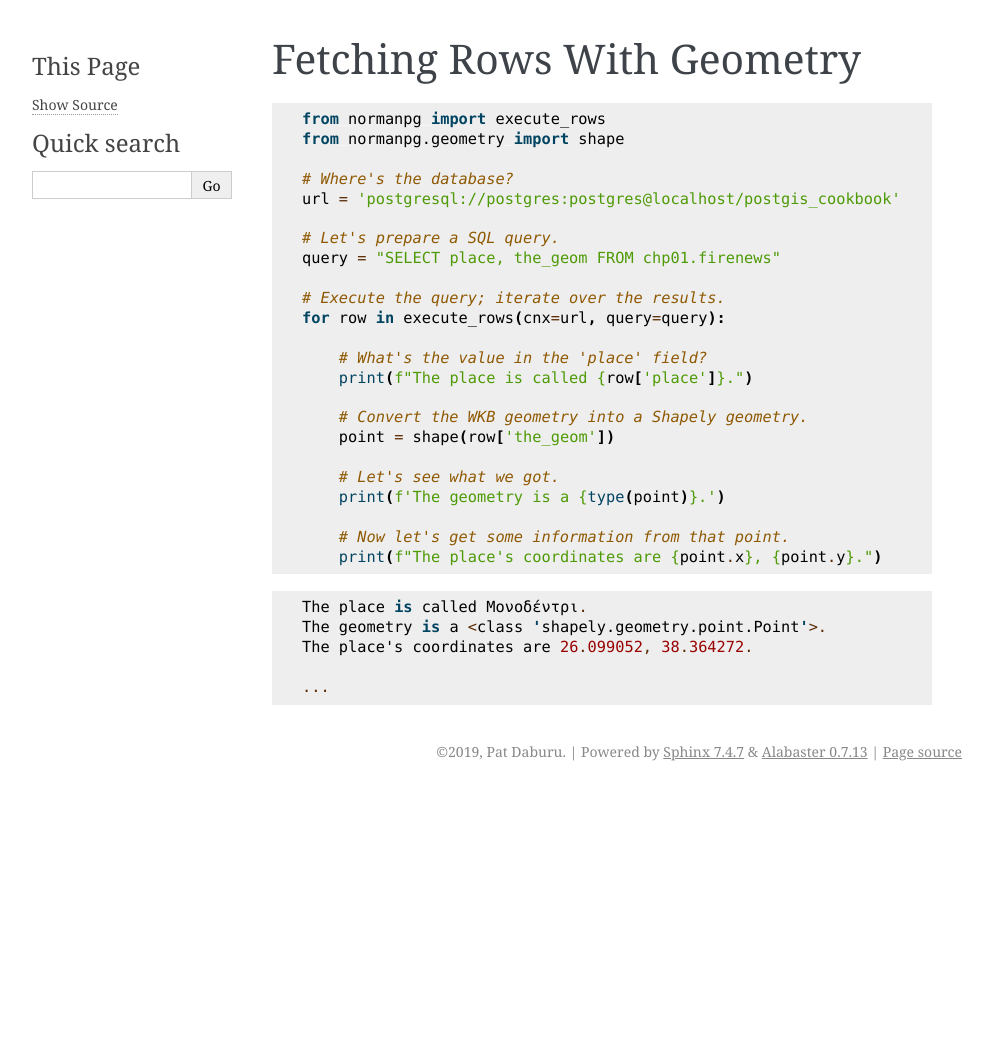
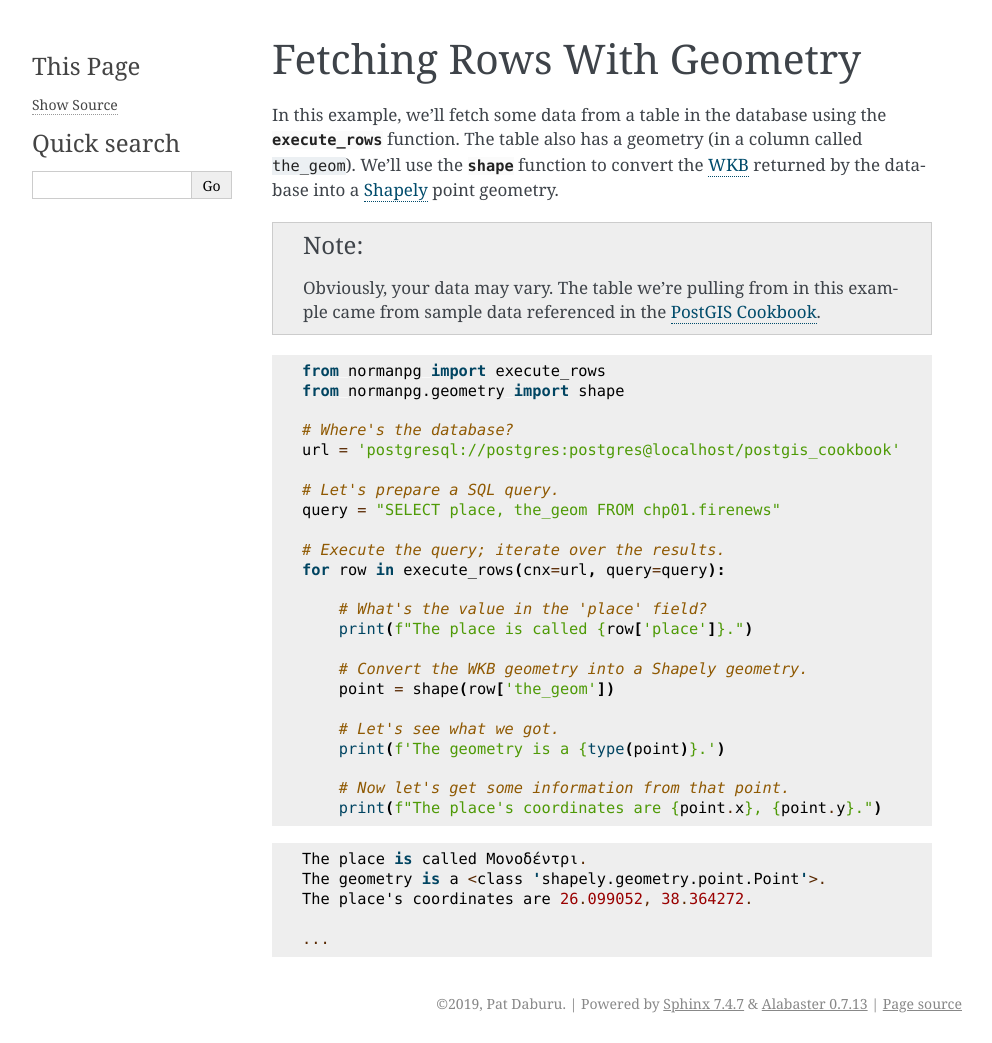
Before and after one commit to patdaburu/normanpg, a Sphinx documentation site: the page built from docs/source/examples/execute_rows.rst, in a window 1280 px wide. Shown: the whole page, without its empty margins (148-1140 px from the left). Built offline with Sphinx 7.4.7, drawn with Linux system fonts in a browser that asks for light colours; before the commit the page ends 900 px from its top, so only the background shows below that.

Commit message:
Updated execute_rows example.

```diff
--- a/docs/source/examples/execute_rows.rst
+++ b/docs/source/examples/execute_rows.rst
@@ -2,6 +2,21 @@
 
 Fetching Rows With Geometry
 ===========================
+
+In this example, we'll fetch some data from a table in the database using the
+:py:func:`execute_rows <normanpg.pg.execute_rows>` function.  The table also
+has a geometry (in a column called ``the_geom``).  We'll use the
+:py:func:`shape <normanpg.geometry.shape>` function to convert the
+`WKB <https://en.wikipedia.org/wiki/Well-known_text_representation_of_geometry#Well-known_binary>`_
+returned by the database into a
+`Shapely <https://shapely.readthedocs.io/en/stable/manual.html#points>`_ point
+geometry.
+
+.. note::
+
+    Obviously, your data may vary.  The table we're pulling from in this example
+    came from sample data referenced in the
+    `PostGIS Cookbook <https://www.packtpub.com/application-development/postgis-cookbook-second-edition>`_.
 
 .. code-block:: python
 
```
